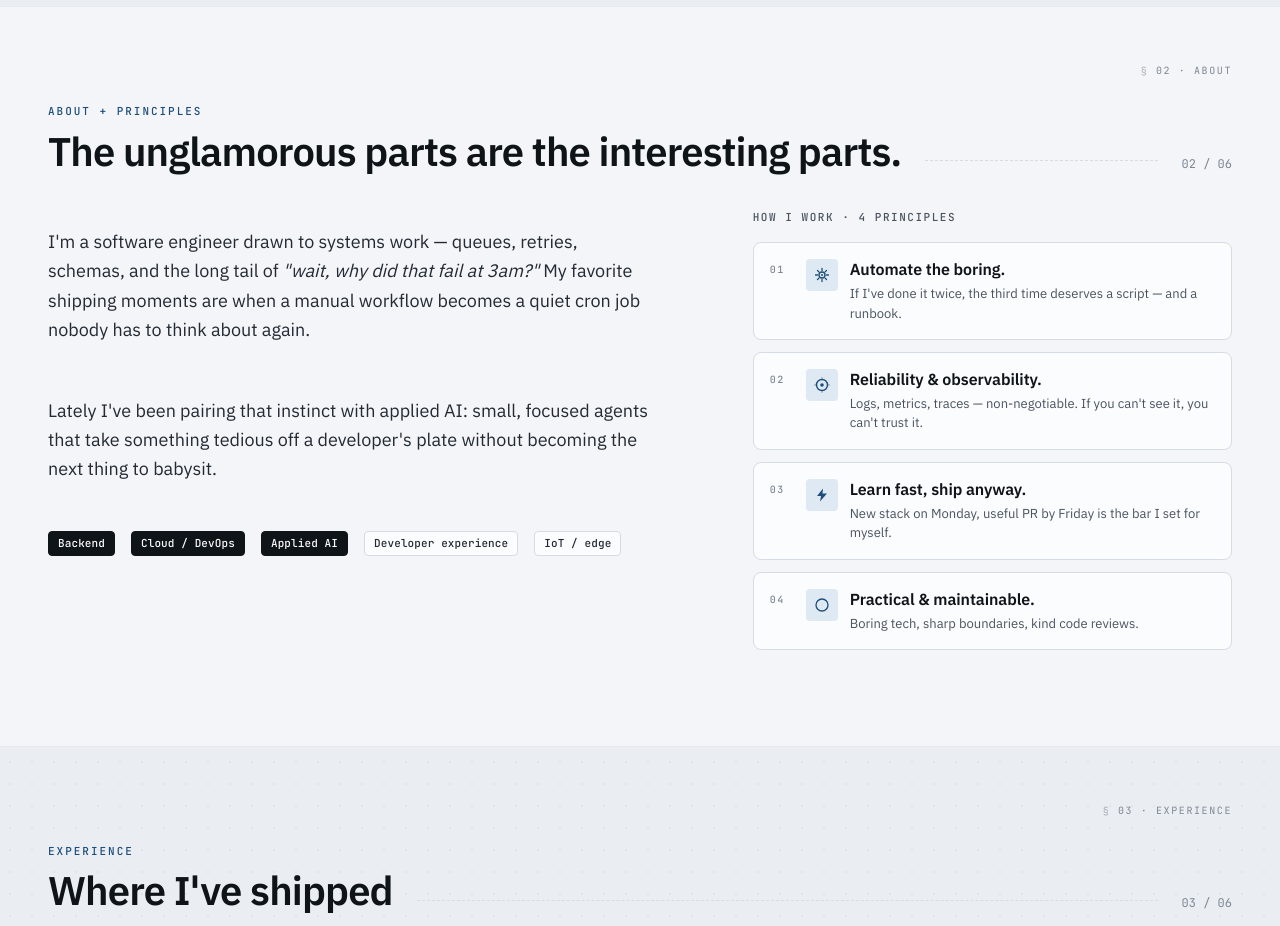
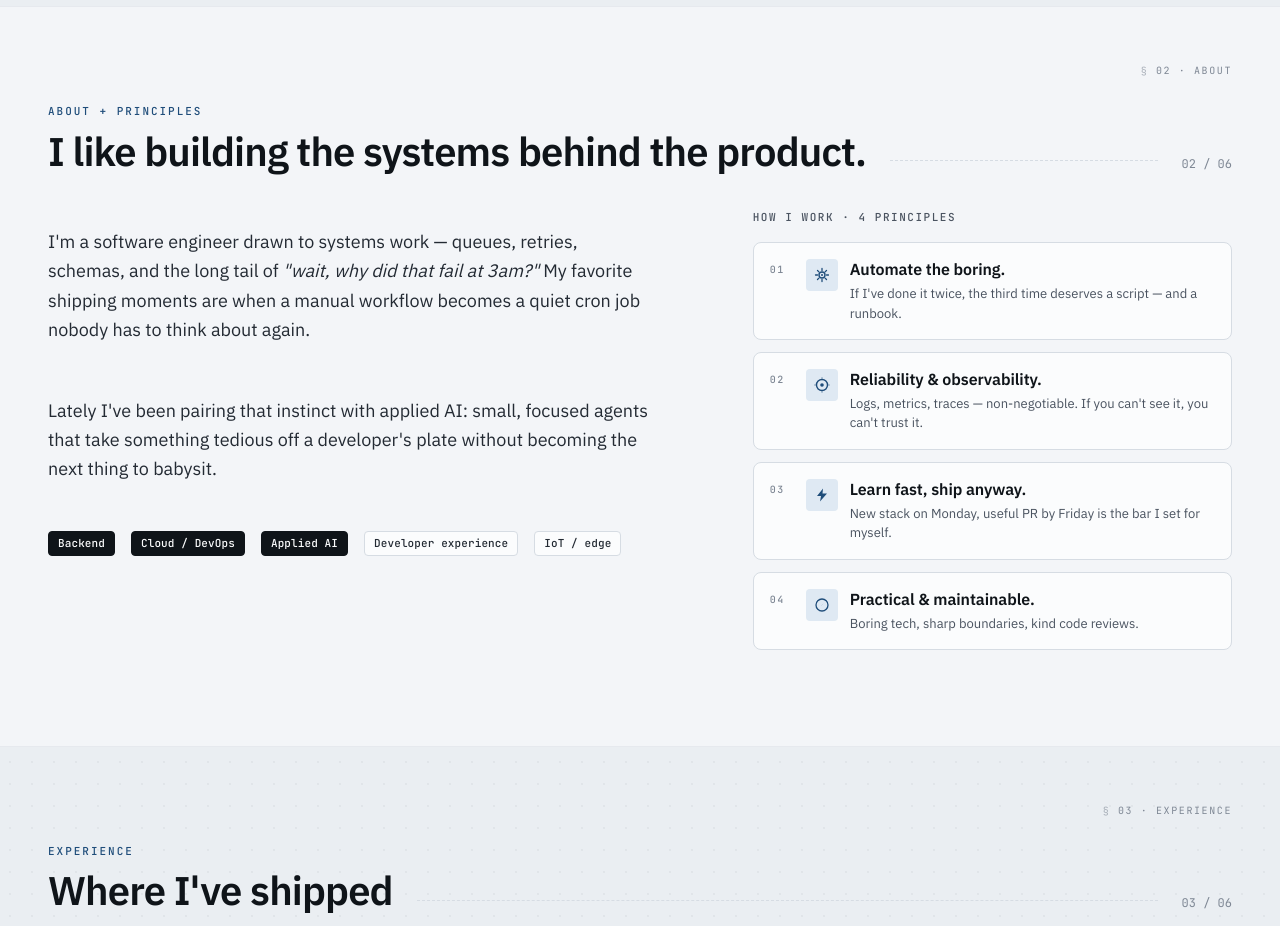
Before and after one commit to John5675/portfolio, a React (Vite) app: page / in a window 1280 px wide. Shown: the part 920-1846 px from the top of the page. Built offline with nearby package versions, Linux system fonts and the light colour scheme.

Commit message:
Refine about heading
Co-authored-by: Copilot <223556219+Copilot@users.noreply.github.com>

```diff
--- a/src/components/About.jsx
+++ b/src/components/About.jsx
@@ -45,7 +45,7 @@ export default function About() {
       <div className="sec-head">
         <div>
           <p className="eyebrow">About + principles</p>
-          <h2 className="t-h1">The unglamorous parts are the&nbsp;interesting parts.</h2>
+          <h2 className="t-h1">I like building the systems behind the product.</h2>
         </div>
         <div className="rule" />
         <span className="t-mono muted">02 / 06</span>
```
